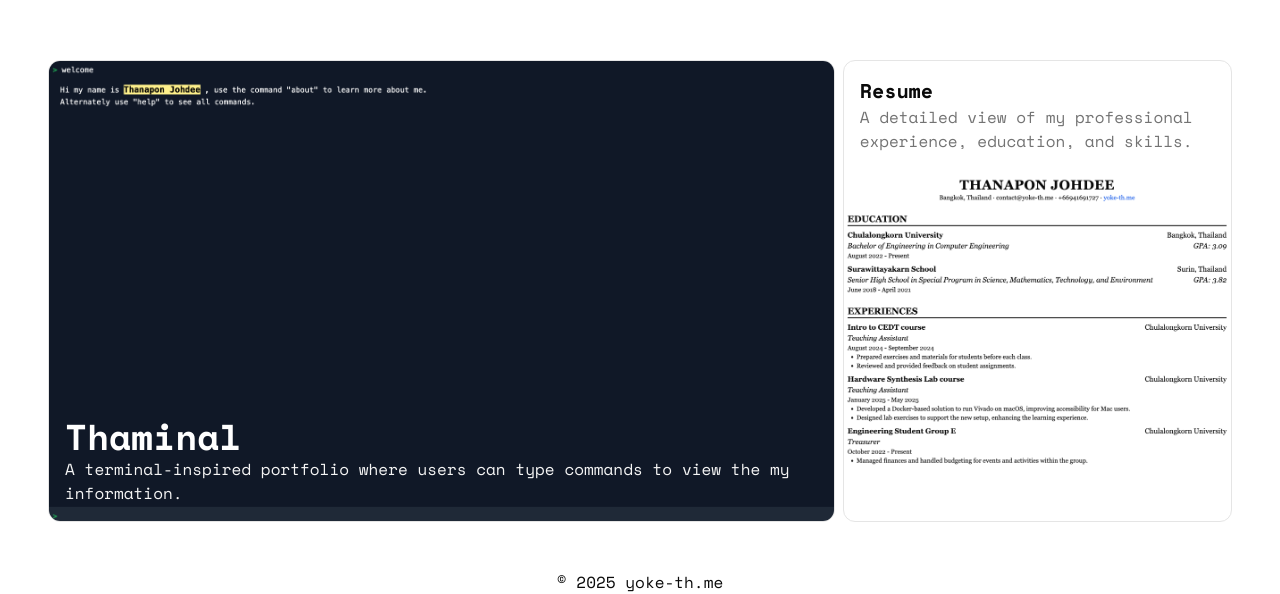
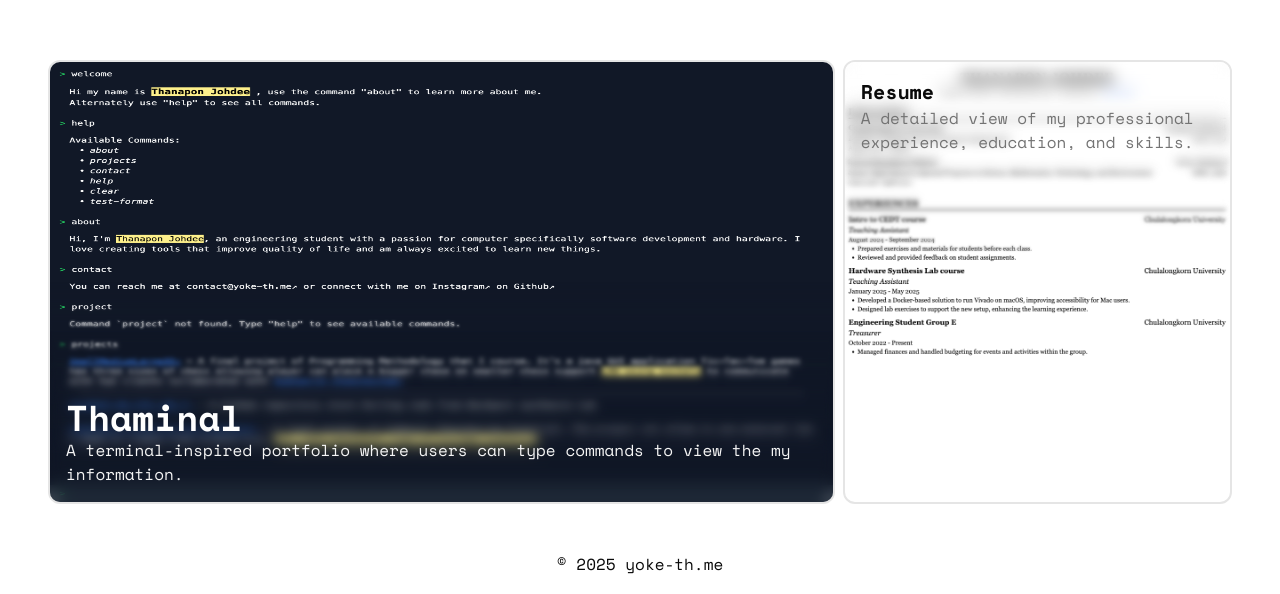
Before and after one commit to yokeTH/yoke-th-me, a Next.js app: page / in a window 1280 px wide. Shown: the part 546-1140 px from the top of the page. Built offline with nearby package versions, Linux system fonts and the light colour scheme.

Commit message:
feat: add BentoSection and ProgressiveBlur components for enhanced landing page layout

```diff
--- /dev/null
+++ b/src/app/(landing)/Bento.tsx
@@ -0,0 +1,55 @@
+import { ProgressiveBlur } from '@/components/ui/progressive-blur';
+import Link from 'next/link';
+import Image from 'next/image';
+
+export function BentoSection() {
+  return (
+    <section className="flex flex-col items-center justify-between p-12">
+      <div className="flex flex-col md:grid md:grid-cols-3 w-full gap-2">
+        <div className="col-span-2 rounded-xl overflow-hidden border-2 relative">
+          <Link href={'/terminal'}>
+            <div className="p-4 absolute bottom-0 z-10">
+              <h2 className="text-4xl text-white font-bold">Thaminal</h2>
+              <h3 className="text-muted">
+                A terminal-inspired portfolio where users can type commands to view the my information.
+              </h3>
+            </div>
+            <ProgressiveBlur
+              className="pointer-events-none absolute bottom-0 left-0 h-[50%] w-full"
+              blurIntensity={1}
+            />
+            <Image
+              src="/thumbnail/terminal.png"
+              width={10000}
+              height={10000}
+              alt={'terminal thumbnail'}
+              className="aspect-video w-full h-full"
+            />
+          </Link>
+        </div>
+        <div className="rounded-xl overflow-hidden border-2 relative">
+          <Link href={'/resume'}>
+            <div className="absolute p-4 z-100 z-20">
+              <h2 className="text-xl font-bold">Resume</h2>
+              <h3 className="text-muted-foreground">
+                A detailed view of my professional experience, education, and skills.
+              </h3>
+            </div>
+            <ProgressiveBlur
+              className="pointer-events-none absolute top-0 left-0 h-[50%] w-full z-10"
+              blurIntensity={1}
+              direction="top"
+            />
+            <Image
+              src="/thumbnail/resume.png"
+              width={10000}
+              height={10000}
+              alt={'resume thumbnail'}
+              className="absolute"
+            />
+          </Link>
+        </div>
+      </div>
+    </section>
+  );
+}
--- a/src/app/(landing)/page.tsx
+++ b/src/app/(landing)/page.tsx
@@ -3,50 +3,16 @@ import { Navbar } from '@/components/nav/nav';
 import Image from 'next/image';
 import Link from 'next/link';
 import HeroSection from './Hero';
+import { ProgressiveBlur } from '@/components/ui/progressive-blur';
+import { Spotlight } from '@/components/ui/spotlight';
+import { BentoSection } from './Bento';
 
 export default function Home() {
   return (
     <div className="min-h-screen">
       <Navbar />
       <HeroSection />
-      <section className="flex flex-col items-center justify-between p-12">
-        <div className="flex flex-col md:grid md:grid-cols-3 w-full gap-2">
-          <div className="group/card col-span-2 rounded-xl overflow-hidden border relative">
-            <Link href={'/terminal'}>
-              <div className="p-4 absolute bottom-0 z-10">
-                <h2 className="text-4xl text-white font-bold">Thaminal</h2>
-                <h3 className="text-muted">
-                  A terminal-inspired portfolio where users can type commands to view the my information.
-                </h3>
-              </div>
-              <Image
-                src="/thumbnail/terminal.png"
-                width={10000}
-                height={10000}
-                alt={'terminal thumbnail'}
-                className="group-hover/card:scale-150 group-hover/card:translate-x-44 group-hover/card:translate-y-28 transition"
-              />
-            </Link>
-          </div>
-          <div className="group/card rounded-xl overflow-hidden border">
-            <Link href={'/resume'}>
-              <div className="p-4 z-100">
-                <h2 className="text-xl font-bold">Resume</h2>
-                <h3 className="text-muted-foreground">
-                  A detailed view of my professional experience, education, and skills.
-                </h3>
-              </div>
-              <Image
-                src="/thumbnail/resume.png"
-                width={10000}
-                height={10000}
-                alt={'resume thumbnail'}
-                className="hover/card:scale-110 transition"
-              />
-            </Link>
-          </div>
-        </div>
-      </section>
+      <BentoSection />
       <Footer />
     </div>
   );
--- /dev/null
+++ b/src/components/ui/progressive-blur.tsx
@@ -0,0 +1,57 @@
+'use client';
+import { cn } from '@/lib/utils';
+import { HTMLMotionProps, motion } from 'motion/react';
+
+export const GRADIENT_ANGLES = {
+  top: 0,
+  right: 90,
+  bottom: 180,
+  left: 270,
+};
+
+export type ProgressiveBlurProps = {
+  direction?: keyof typeof GRADIENT_ANGLES;
+  blurLayers?: number;
+  className?: string;
+  blurIntensity?: number;
+} & HTMLMotionProps<'div'>;
+
+export function ProgressiveBlur({
+  direction = 'bottom',
+  blurLayers = 8,
+  className,
+  blurIntensity = 0.25,
+  ...props
+}: ProgressiveBlurProps) {
+  const layers = Math.max(blurLayers, 2);
+  const segmentSize = 1 / (blurLayers + 1);
+
+  return (
+    <div className={cn('relative', className)}>
+      {Array.from({ length: layers }).map((_, index) => {
+        const angle = GRADIENT_ANGLES[direction];
+        const gradientStops = [
+          index * segmentSize,
+          (index + 1) * segmentSize,
+          (index + 2) * segmentSize,
+          (index + 3) * segmentSize,
+        ].map((pos, posIndex) => `rgba(255, 255, 255, ${posIndex === 1 || posIndex === 2 ? 1 : 0}) ${pos * 100}%`);
+
+        const gradient = `linear-gradient(${angle}deg, ${gradientStops.join(', ')})`;
+
+        return (
+          <motion.div
+            key={index}
+            className="pointer-events-none absolute inset-0 rounded-[inherit]"
+            style={{
+              maskImage: gradient,
+              WebkitMaskImage: gradient,
+              backdropFilter: `blur(${index * blurIntensity}px)`,
+            }}
+            {...props}
+          />
+        );
+      })}
+    </div>
+  );
+}
```
Also changed, not shown: public/thumbnail/terminal.png.
